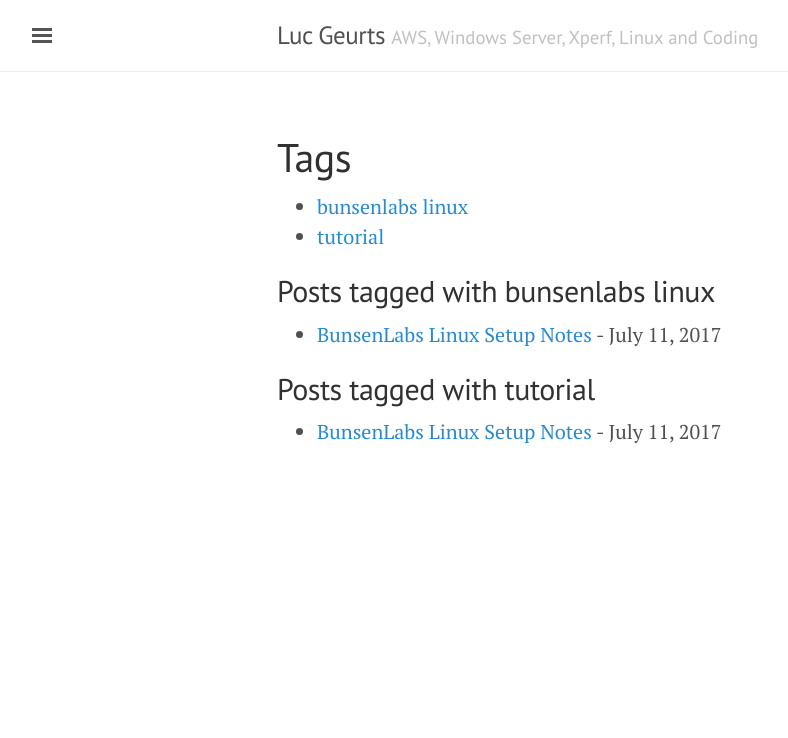
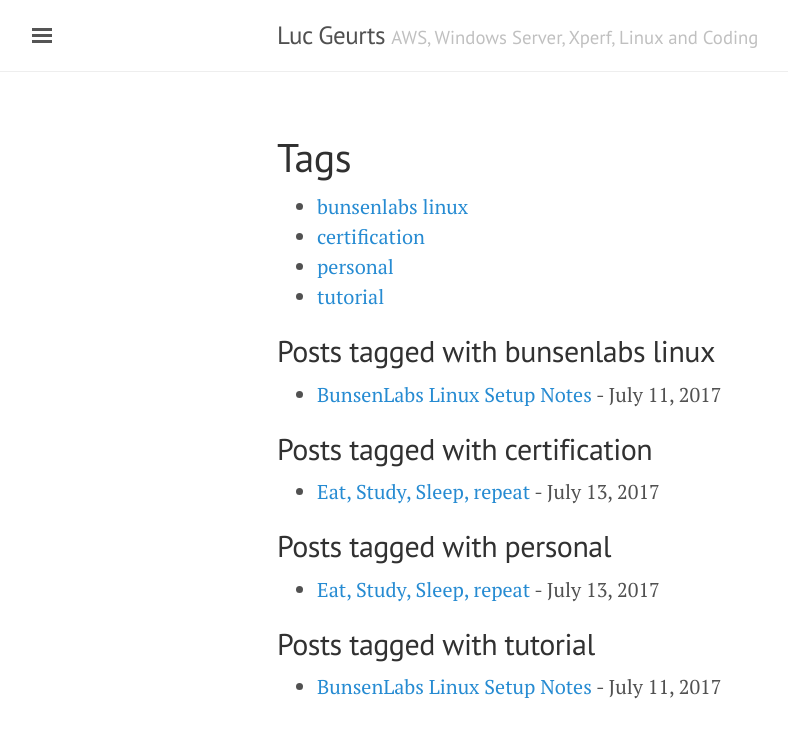
Before and after one commit to lgeurts/lgeurts.github.io, a Jekyll site: the page built from tags.html, in a window 1280 px wide. Shown: the top 738 px of the page, without its empty margins (3-791 px from the left). Built offline with Jekyll 4.4.1, drawn with Linux system fonts in a browser that asks for light colours.

Commit message:
Update 2017-07-13-eat,-study,-sleep,-repeat.md

```diff
--- a/_posts/2017-07-13-eat,-study,-sleep,-repeat.md
+++ b/_posts/2017-07-13-eat,-study,-sleep,-repeat.md
@@ -1,2 +1,9 @@
+---
+layout: post
+title: Eat, Study, Sleep, repeat
+comments: true
+tags: [ personal, certification  ]
+---
+
 Going for AWS Certified SysOps Administrator and Certified Solutions Architect certs.
 Means I will continue to work on the Linux post after exams.
```
